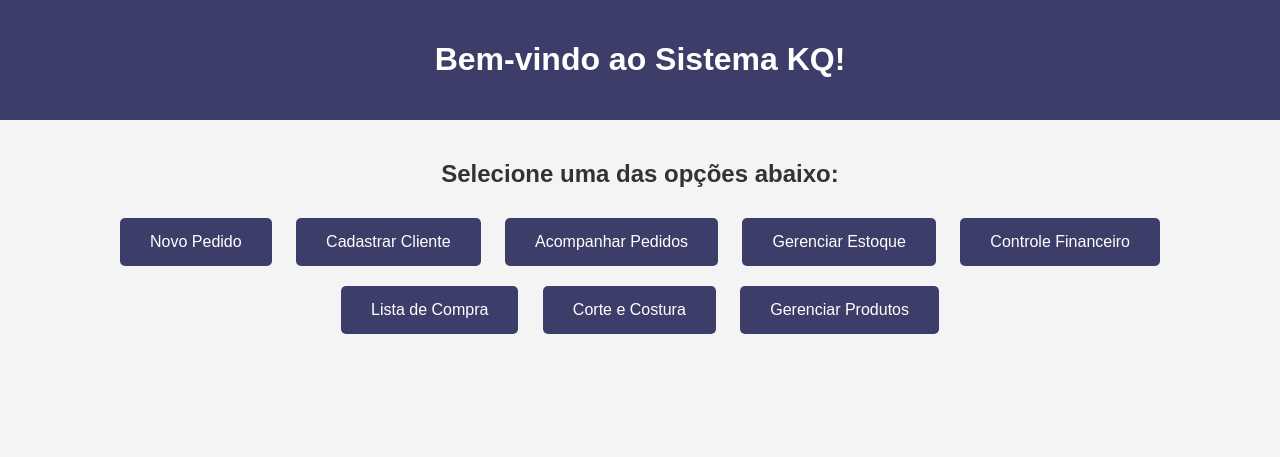
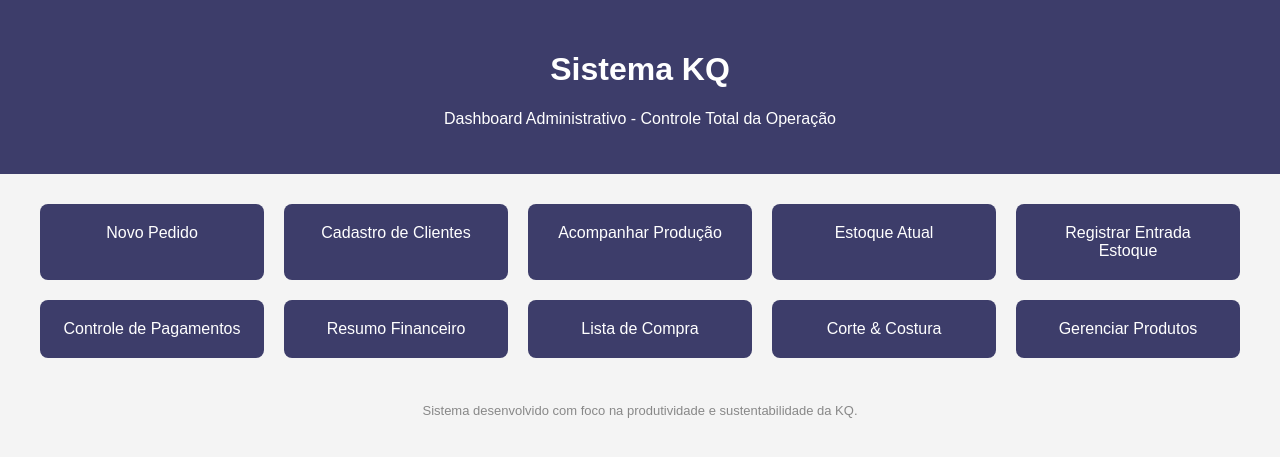
Before and after one commit to siqmath/kqapp, a Django app: page / in a window 1280 px wide. Shown: the top 457 px of the page. Run offline with Django 4.2, Linux system fonts and the light colour scheme; parts of the project's set-up code (start-up, migrations or seed data) failed here and were passed over.

Commit message:
Update home.html

```diff
--- a/kq_app/templates/kq_app/home.html
+++ b/kq_app/templates/kq_app/home.html
@@ -3,59 +3,73 @@
 <head>
     <meta charset="UTF-8">
     <meta name="viewport" content="width=device-width, initial-scale=1.0">
-    <title>Página Inicial - Sistema KQ</title>
+    <title>Dashboard - Sistema KQ</title>
     <style>
         body {
             font-family: Arial, sans-serif;
             background-color: #f4f4f4;
-            color: #333;
             margin: 0;
             padding: 0;
+            color: #333;
         }
         header {
             background-color: #3D3D6A;
             color: white;
-            padding: 20px;
+            padding: 30px;
             text-align: center;
         }
         .container {
+            padding: 30px;
+            max-width: 1200px;
+            margin: auto;
+            display: grid;
+            grid-template-columns: repeat(auto-fill, minmax(220px, 1fr));
+            gap: 20px;
+        }
+        .button {
+            background-color: #3D3D6A;
+            color: white;
             padding: 20px;
             text-align: center;
-        }
-        .button {
-            display: inline-block;
-            background-color: #3D3D6A;
-            color: white;
-            padding: 15px 30px;
-            margin: 10px;
+            border-radius: 8px;
             text-decoration: none;
-            border: none;
-            border-radius: 5px;
-            transition: background-color 0.3s;
             font-size: 16px;
+            transition: 0.3s ease;
         }
         .button:hover {
             background-color: #2D2D4A;
+        }
+        footer {
+            text-align: center;
+            padding: 15px;
+            font-size: 13px;
+            color: #888;
         }
     </style>
 </head>
 <body>
 
 <header>
-    <h1>Bem-vindo ao Sistema KQ!</h1>
+    <h1>Sistema KQ</h1>
+    <p>Dashboard Administrativo - Controle Total da Operação</p>
 </header>
 
 <div class="container">
-    <h2>Selecione uma das opções abaixo:</h2>
     <a class="button" href="{% url 'novo_pedido' %}">Novo Pedido</a>
-    <a class="button" href="{% url 'cadastrar_cliente' %}">Cadastrar Cliente</a>
-    <a class="button" href="{% url 'visualizar_producao' %}">Acompanhar Pedidos</a>
-    <a class="button" href="{% url 'gerenciar_estoque' %}">Gerenciar Estoque</a>
-    <a class="button" href="{% url 'controle_financeiro' %}">Controle Financeiro</a>
+    <a class="button" href="{% url 'cadastrar_cliente' %}">Cadastro de Clientes</a>
+    <a class="button" href="{% url 'visualizar_producao' %}">Acompanhar Produção</a>
+    <a class="button" href="{% url 'gerenciar_estoque' %}">Estoque Atual</a>
+    <a class="button" href="{% url 'registrar_entrada_estoque' %}">Registrar Entrada Estoque</a>
+    <a class="button" href="{% url 'controle_financeiro' %}">Controle de Pagamentos</a>
+    <a class="button" href="{% url 'resumo_financeiro' %}">Resumo Financeiro</a>
     <a class="button" href="{% url 'lista_compra' %}">Lista de Compra</a>
-    <a class="button" href="{% url 'corteecostura' %}">Corte e Costura</a>
+    <a class="button" href="{% url 'corteecostura' %}">Corte & Costura</a>
     <a class="button" href="{% url 'gerenciar_produtos' %}">Gerenciar Produtos</a>
 </div>
 
+<footer>
+    Sistema desenvolvido com foco na produtividade e sustentabilidade da KQ.
+</footer>
+
 </body>
 </html>
```
